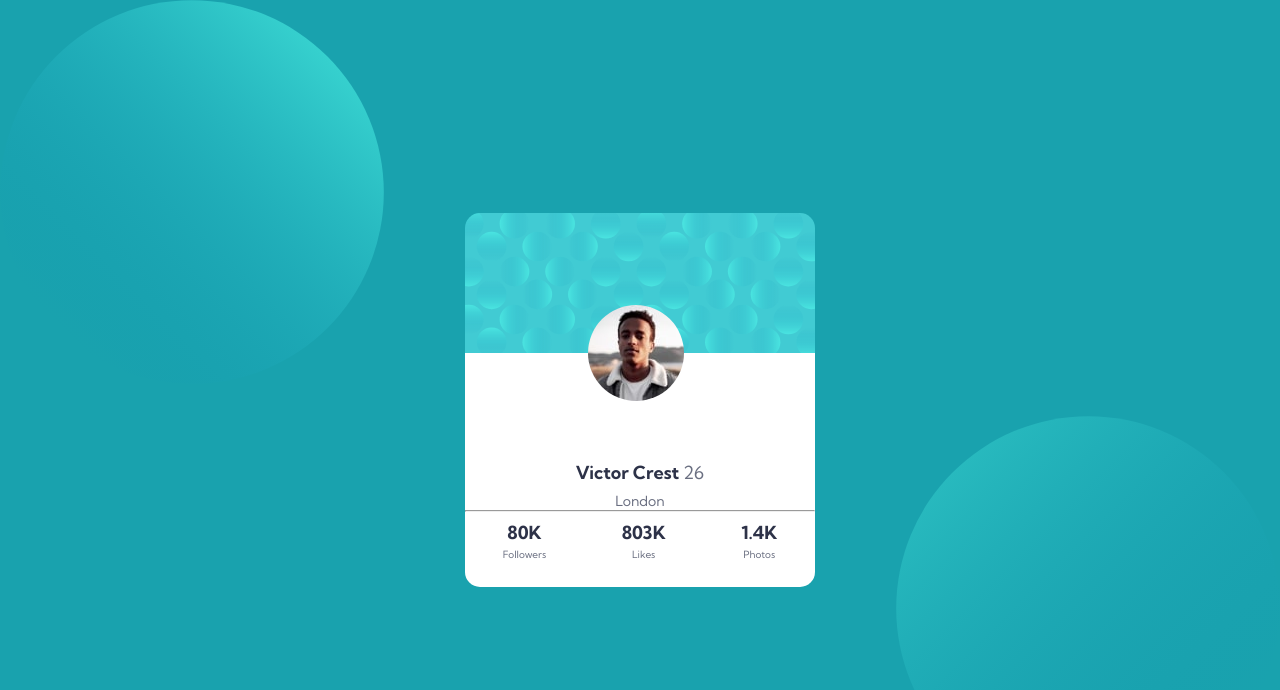
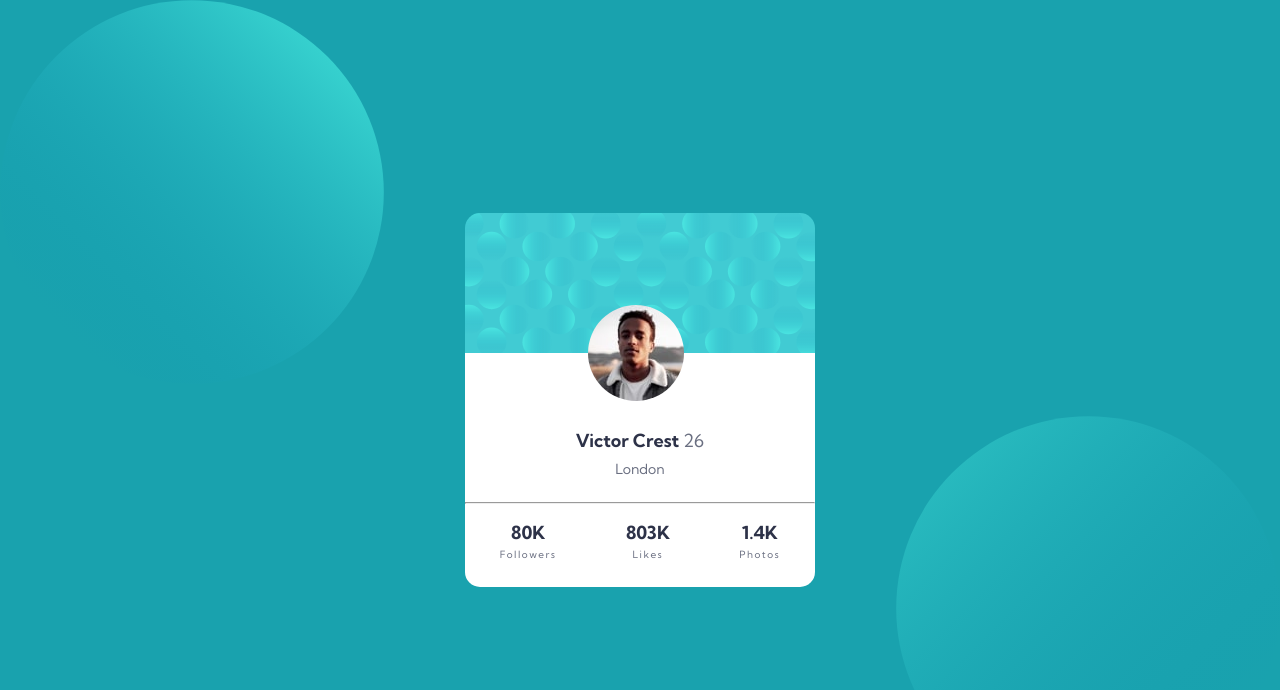
Before and after one commit to trekab/profile-card-component, a plain HTML site: page index.html in a window 1280 px wide. Drawn offline with Linux system fonts and the light colour scheme.

Commit message:
Position the card footer and the hr

```diff
--- a/main.css
+++ b/main.css
@@ -62,6 +62,7 @@ main {
   font-size: 1.125rem;
   margin: 0.5rem auto;
   color: var(--dark-blue);
+  margin-top: -1.5rem;
 }
 
 .card-main h1 span {
@@ -73,6 +74,7 @@ main {
   text-align: center;
   color: var(--grayish-blue);
   font-size: 0.875rem;
+  margin-bottom: 1.5rem;
 }
 
 .footer {
@@ -94,8 +96,10 @@ main {
   font-weight: 400;
   color: var(--grayish-blue);
   font-size: 0.625rem;
+  letter-spacing: 1.5px;
 }
 
 hr {
   background-color: var(--grayish-blue);
+  margin: 0.5rem 0;
 }
```
